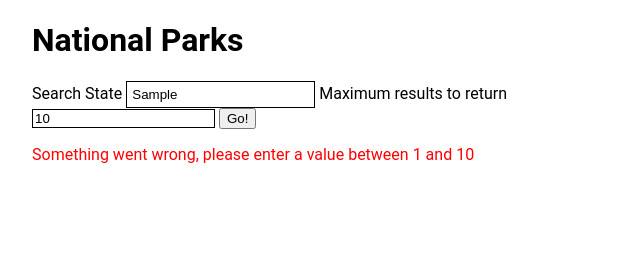
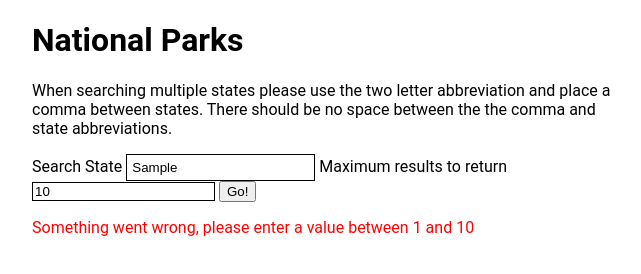
Before and after one commit to mmicek02/nationalParks, a plain HTML site: page index.html in a window 1280 px wide. Both pictures are taken after typing "Sample" into the empty fields and a click on the input "Go!". Shown: the whole page, without its empty margins (308-949 px from the left). Drawn offline with nearby package versions, Linux system fonts and the light colour scheme; no server answers.

Commit message:
Updated JS for multi state search and update HMTL text for search guidlines

```diff
--- a/index.html
+++ b/index.html
@@ -4,14 +4,17 @@
     <meta charset="UTF-8">
     <meta name="viewport" content="width=device-width, initial-scale=1.0">
     <meta http-equiv="X-UA-Compatible" content="ie=edge">
-    <title>New finder</title>
+    <title>Find a National Park</title>
     <link rel="stylesheet" href="style.css">
     <script src="https://code.jquery.com/jquery-3.3.1.js" integrity="sha256-2Kok7MbOyxpgUVvAk/HJ2jigOSYS2auK4Pfzbm7uH60=" crossorigin="anonymous"></script>
 </head>
 <body>
     <div class="container">
         <h1>National Parks</h1>
-
+        <p>When searching multiple states please use the two letter abbreviation and
+            place a comma between states. There should be no space between the the comma
+            and state abbreviations.
+        </p>
         <form id="js-form">
             <label for="search-term">Search State</label>
             <input type="text" name="search-term" id="js-search-term" required>
--- a/main.js
+++ b/main.js
@@ -41,7 +41,7 @@ function displayResults(responseJson, maxResults) {
 the data can correctly and successfully pulled from the API */
 function findStateParks(query, maxResults=10) {
     const params = {
-        q: query,
+        stateCode: query,
         limit: maxResults,
         api_key: apiKey,
     };
```
